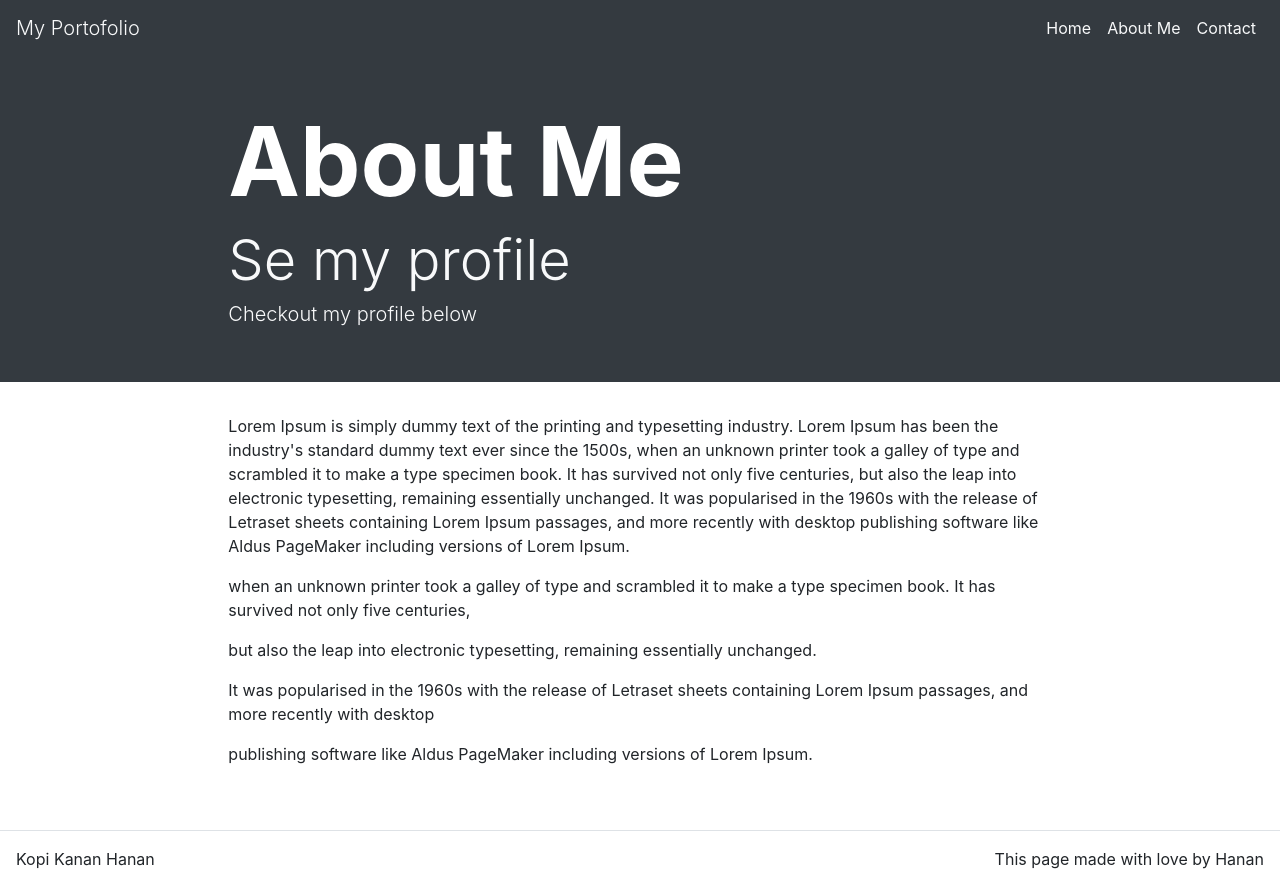
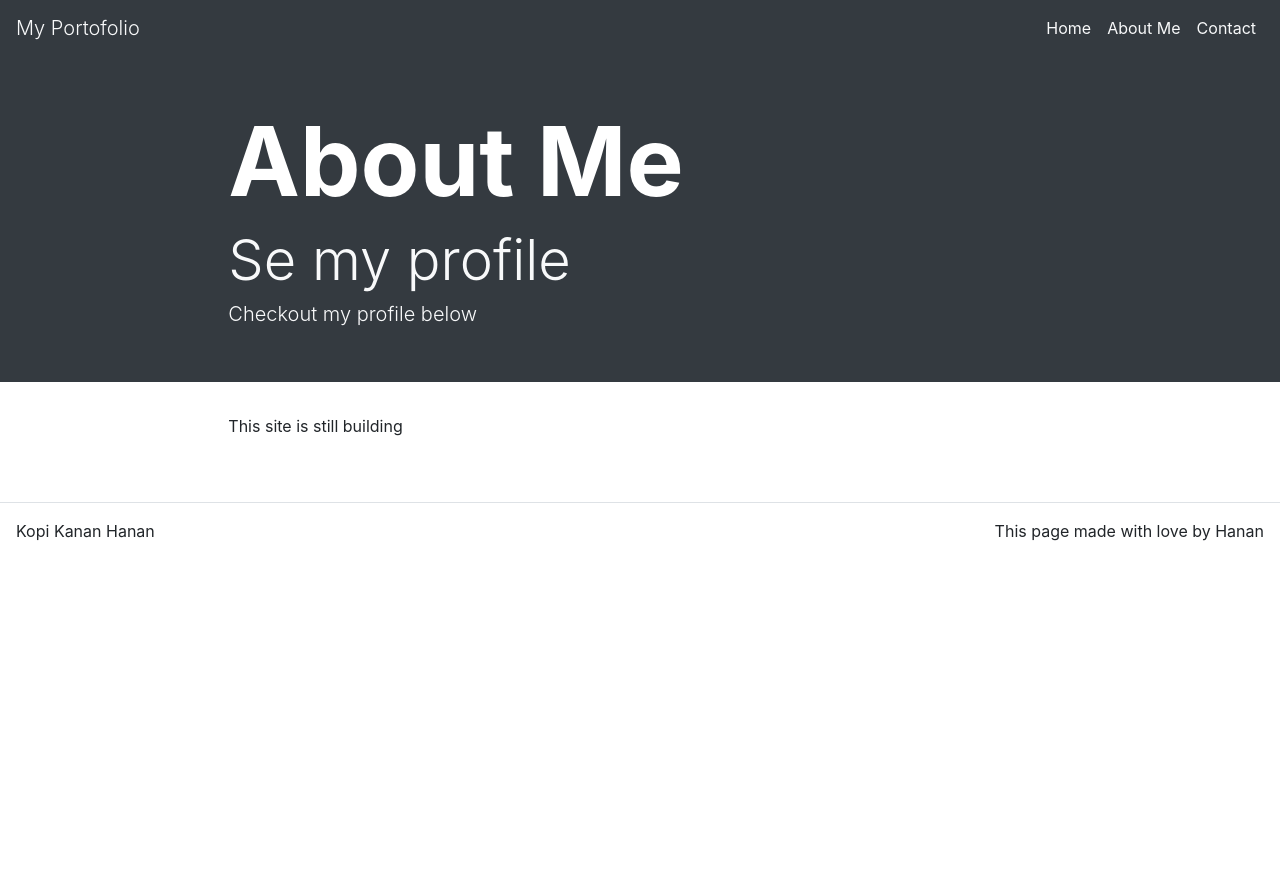
Before and after one commit to hanandewa5/portofolio-hanan, a React (Create React App) app: page /about in a window 1280 px wide. After the commit the page ends 800 px from the top, so only its background shows below. Built offline with nearby package versions, Linux system fonts and the light colour scheme.

Commit message:
Some changes

```diff
--- a/src/App.js
+++ b/src/App.js
@@ -25,7 +25,7 @@ class App extends React.Component {
             ],
             home: {
                 title: "Hananto Eko Saputro",
-                subtitle: "Web Developer || Full Stack Developer",
+                subtitle: "Web Developer | Mobile Hybrid Debeloper | Full Stack Developer",
                 text: "Checkout my project below"
             },
             about: {
--- a/src/components/CardInfo.js
+++ b/src/components/CardInfo.js
@@ -8,7 +8,7 @@ function CardInfo(props) {
         <animated.div className="g-card-info" style={style} >
             <p className="g-card-title">{props.title}</p>
             <p className="g-card-subtitle">{props.subtitle}</p>
-            <a href={props.link} target="_blank" rel="noopener noreferrer">View</a>
+            {/* <a href={props.link} target="_blank" rel="noopener noreferrer">View</a> */}
         </animated.div>
     );
 }
--- a/src/index.css
+++ b/src/index.css
@@ -27,6 +27,8 @@ code {
 .g-card-info {
   margin-top: 10px;
   min-height: 100px;
+  width: 300px;
+  text-align: justify;
 }
 
 .g-card-title {
--- a/src/pages/Portofolio/AboutPage.js
+++ b/src/pages/Portofolio/AboutPage.js
@@ -6,11 +6,7 @@ function AboutPage(props){
         <div>
             <Hero title={props.title} subtitle={props.subtitle} text={props.text} />
             <Content>
-                <p>Lorem Ipsum is simply dummy text of the printing and typesetting industry. Lorem Ipsum has been the industry's standard dummy text ever since the 1500s, when an unknown printer took a galley of type and scrambled it to make a type specimen book. It has survived not only five centuries, but also the leap into electronic typesetting, remaining essentially unchanged. It was popularised in the 1960s with the release of Letraset sheets containing Lorem Ipsum passages, and more recently with desktop publishing software like Aldus PageMaker including versions of Lorem Ipsum.</p>
-                <p>when an unknown printer took a galley of type and scrambled it to make a type specimen book. It has survived not only five centuries,</p>
-                <p>but also the leap into electronic typesetting, remaining essentially unchanged.</p>
-                <p>It was popularised in the 1960s with the release of Letraset sheets containing Lorem Ipsum passages, and more recently with desktop</p>
-                <p>publishing software like Aldus PageMaker including versions of Lorem Ipsum.</p>
+                <p>This site is still building</p>
             </Content>
         </div>
     );
```
